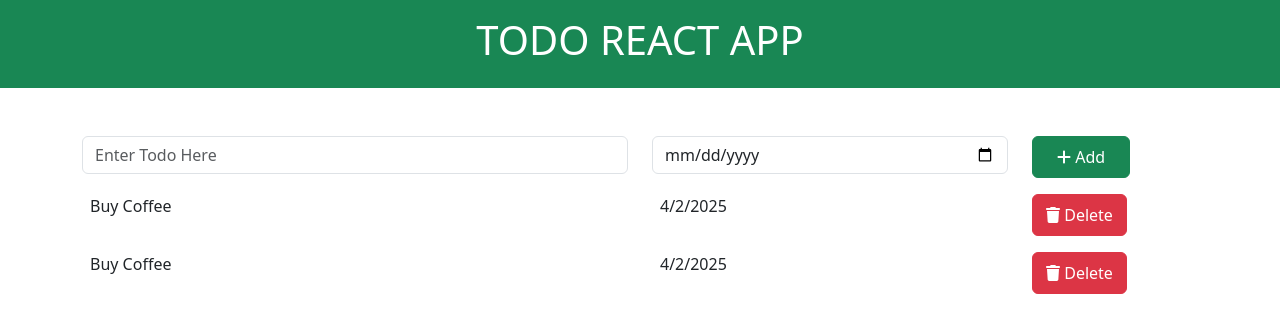
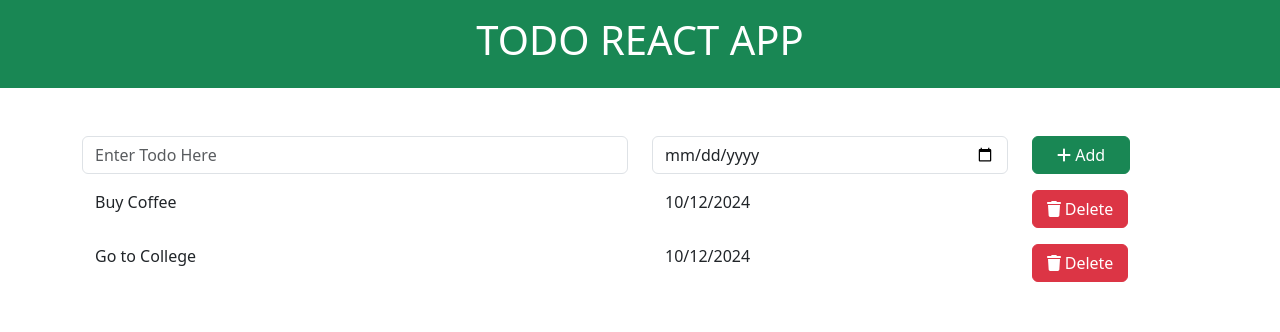
Before and after one commit to bundleCode/todo-react-bootstrap, a React (Vite) app: page / in a window 1280 px wide. Shown: the top 332 px of the page. Built offline with nearby package versions, Linux system fonts and the light colour scheme.

Commit message:
Break down into components and define props and css modules for the component

```diff
--- a/src/App.css
+++ /dev/null
@@ -1,6 +0,0 @@
-.pad-left {
-  padding-left: 20px;
-}
-.width {
-  min-width: 95px;
-}
--- a/src/App.jsx
+++ b/src/App.jsx
@@ -1,21 +1,22 @@
 import AppName from "./components/AppName";
 import AddTodo from "./components/AddTodo";
-import TodoItem from "./components/TodoItem";
-
-import "./App.css";
+import ItemContainer from "./components/ItemContainer";
 
 function App() {
+  const aList = [
+    { id: 1, name: "Buy Coffee", dueDate: "10/12/2024" },
+    { id: 2, name: "Go to College", dueDate: "10/12/2024" },
+  ];
   return (
-    <div className="vh-100">
+    <>
       <header className="bg-success p-5 w-100 bg-primary py-3">
         <AppName />
       </header>
-      <div class="container text-start mt-5">
+      <div className="container text-start mt-5">
         <AddTodo />
-        <TodoItem />
-        <TodoItem />
+        <ItemContainer todoList={aList} />
       </div>
-    </div>
+    </>
   );
 }
 
--- a/src/components/AddTodo.jsx
+++ b/src/components/AddTodo.jsx
@@ -3,19 +3,19 @@ import { faPlus } from "@fortawesome/free-solid-svg-icons";
 function AddTodo() {
   return (
     <>
-      <div class="row mb-3">
-        <div class="col-6">
+      <div className="row mb-3">
+        <div className="col-6">
           <input
             type="text"
             className="form-control"
             placeholder="Enter Todo Here"
           />
         </div>
-        <div class="col-4">
+        <div className="col-4">
           <input type="date" className="form-control" />
         </div>
-        <div class="col-2 text-start">
-          <button type="button" className="btn btn-success px-4 py-2 width">
+        <div className="col-2 text-start">
+          <button type="button" className="btn btn-success p2 px-4">
             <FontAwesomeIcon icon={faPlus} /> Add
           </button>
         </div>
--- /dev/null
+++ b/src/components/ItemContainer.jsx
@@ -0,0 +1,15 @@
+import TodoItem from "./TodoItem";
+const ItemContainer = ({ todoList }) => {
+  return (
+    <>
+      {todoList.map((itemTodo) => (
+        <TodoItem
+          key={itemTodo.id}
+          itemName={itemTodo.name}
+          itemDate={itemTodo.dueDate}
+        />
+      ))}
+    </>
+  );
+};
+export default ItemContainer;
--- a/src/components/TodoItem.jsx
+++ b/src/components/TodoItem.jsx
@@ -1,17 +1,15 @@
 import { FontAwesomeIcon } from "@fortawesome/react-fontawesome";
 import { faTrash } from "@fortawesome/free-solid-svg-icons";
+import styles from "./TodoItem.module.css";
 
-function TodoItem() {
-  let itemName = "Buy Coffee";
-  let itemDate = "4/2/2025";
-
+function TodoItem({ itemName, itemDate }) {
   return (
     <>
-      <div class="row mb-3">
-        <div class="col-6 pad-left">{itemName}</div>
-        <div class="col-4 pad-left">{itemDate}</div>
-        <div class="col-2 text-start">
-          <button type="button" className="btn btn-danger p-2  width">
+      <div className="row mb-3">
+        <div className={`col-6 ${styles["pad-left"]}`}>{itemName}</div>
+        <div className={`col-4 ${styles["pad-left"]}`}>{itemDate}</div>
+        <div className="col-2 text-start">
+          <button type="button" className={`btn btn-danger ${styles["width"]}`}>
             <FontAwesomeIcon icon={faTrash} /> Delete
           </button>
         </div>
--- /dev/null
+++ b/src/components/TodoItem.module.css
@@ -0,0 +1,6 @@
+.pad-left {
+  padding-left: 25px;
+}
+.width {
+  min-width: 96px;
+}
```
